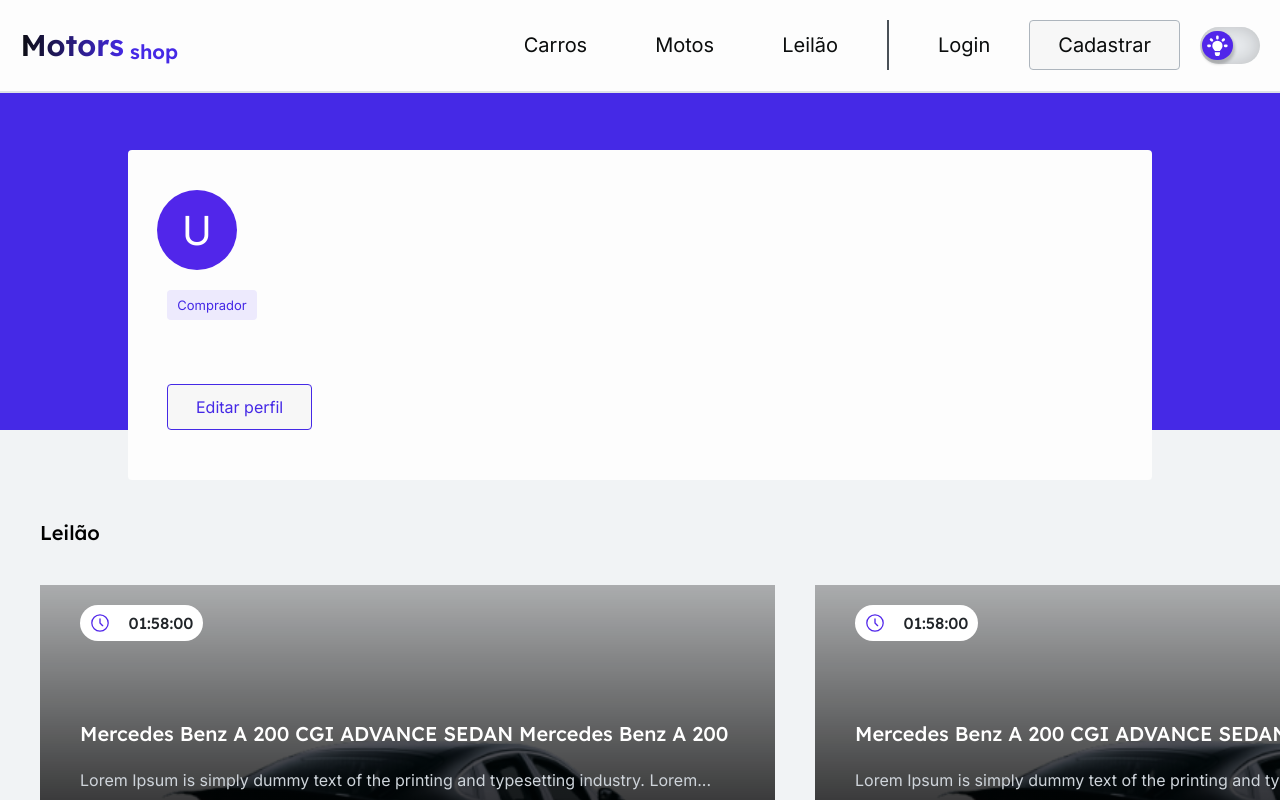
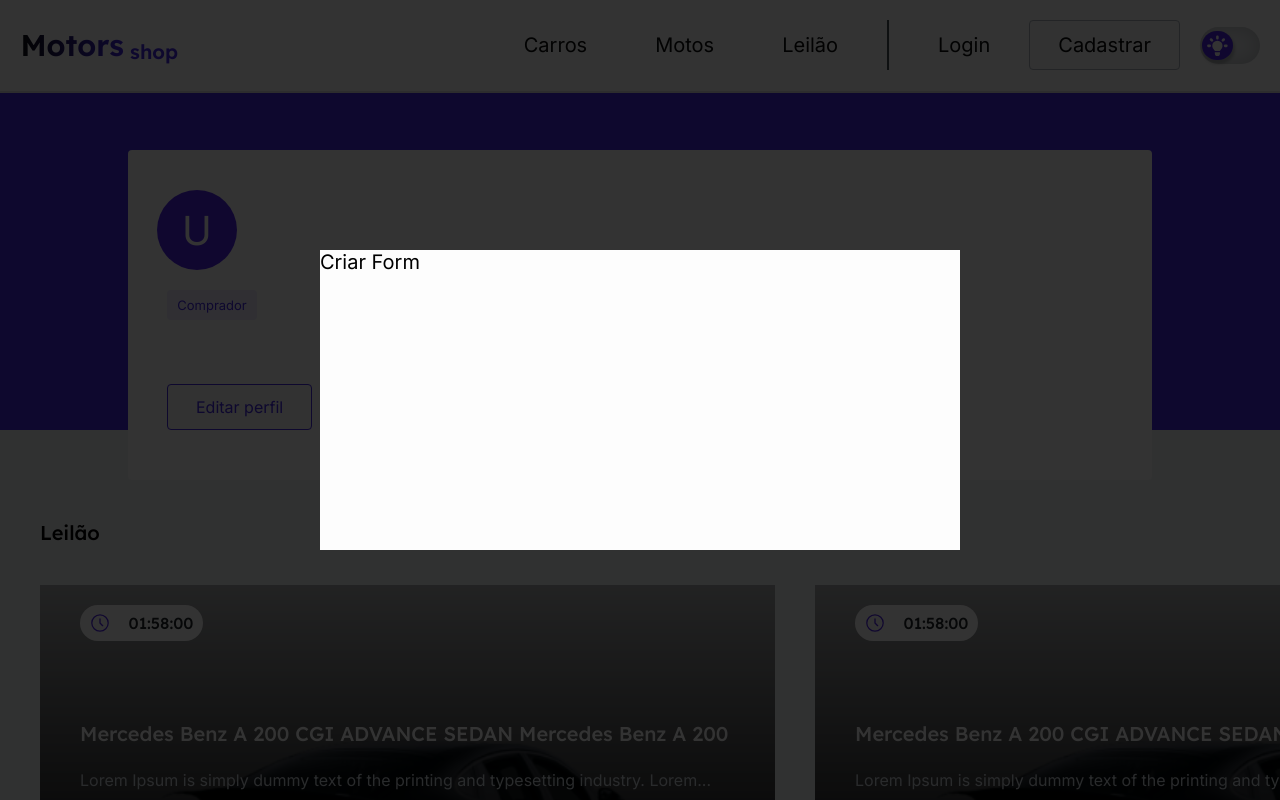
Before and after one commit to KA-17-Motors-Shop/group17, a React (Create React App) app: page /profile in a window 1280 px wide. Both pictures are taken after a click on the button "Editar perfil". Shown: the top 800 px of the page. Built offline with nearby package versions, Linux system fonts and the light colour scheme.

Commit message:
feat: implement modals-base to edit profile and create anounce

```diff
--- /dev/null
+++ b/src/components/Modal/CreateAnounce/index.tsx
@@ -0,0 +1,17 @@
+import React from "react";
+import Modal from "..";
+import { Container } from "./styles";
+interface IProps {
+  show: boolean;
+  handle: () => void;
+}
+
+const CreateAnounce: React.FC<IProps> = ({ handle, show }) => {
+  return (
+    <Modal show={show} close={handle} height={"15rem"}>
+      <Container>Criar Form</Container>
+    </Modal>
+  );
+};
+
+export default CreateAnounce;
--- /dev/null
+++ b/src/components/Modal/CreateAnounce/styles.ts
@@ -0,0 +1,9 @@
+import styled from "styled-components";
+
+export const Container = styled.div`
+  background-color: ${({ theme }) =>
+    theme.backgroundColors.secondaryBackground};
+
+  width: 100%;
+  height: 100%;
+`;
--- /dev/null
+++ b/src/components/Modal/EditProfile/index.tsx
@@ -0,0 +1,20 @@
+import React from "react";
+import Modal from "../index";
+import { Container } from "./styles";
+
+// import { Container } from './styles';
+
+interface IProps {
+  show: boolean;
+  handle: () => void;
+}
+
+const EditProfile: React.FC<IProps> = ({ handle, show }) => {
+  return (
+    <Modal show={show} close={handle} height={"15rem"}>
+      <Container>Criar Form</Container>
+    </Modal>
+  );
+};
+
+export default EditProfile;
--- /dev/null
+++ b/src/components/Modal/EditProfile/styles.ts
@@ -0,0 +1,9 @@
+import styled from "styled-components";
+
+export const Container = styled.div`
+  background-color: ${({ theme }) =>
+    theme.backgroundColors.secondaryBackground};
+
+  width: 100%;
+  height: 100%;
+`;
--- a/src/components/UserInfoBox/index.tsx
+++ b/src/components/UserInfoBox/index.tsx
@@ -12,12 +12,16 @@ interface IProps {
   userName: string;
   description: string;
   typeUser: boolean;
+  openProfileModal: () => void;
+  openAnounceModal: () => void;
 }
 
 const UserInfoBox: React.FC<IProps> = ({
   userName,
   description,
   typeUser,
+  openAnounceModal,
+  openProfileModal,
 }): JSX.Element => {
   const avatarLetters = (name: string = "Usuário") => {
     if (name.split(" ").length > 1) {
@@ -37,8 +41,14 @@ const UserInfoBox: React.FC<IProps> = ({
       </TopDiv>
       <p>{description}</p>
       <ButtonsContainer>
-        <ButtonPrimaryOutline>Editar perfil</ButtonPrimaryOutline>
-        {typeUser && <ButtonPrimaryOutline>Criar anúncio</ButtonPrimaryOutline>}
+        <ButtonPrimaryOutline onClick={openProfileModal}>
+          Editar perfil
+        </ButtonPrimaryOutline>
+        {typeUser && (
+          <ButtonPrimaryOutline onClick={openAnounceModal}>
+            Criar anúncio
+          </ButtonPrimaryOutline>
+        )}
       </ButtonsContainer>
     </UserInfoBoxContainer>
   );
--- a/src/pages/ProfileViewUser/index.tsx
+++ b/src/pages/ProfileViewUser/index.tsx
@@ -9,11 +9,16 @@ import { ProfileViewUserContainer, ProfileMain } from "./styles";
 import { useUser } from "../../Providers/User/login";
 import { useCallback, useEffect, useState } from "react";
 import { IUser } from "../../interfaces/user";
+import EditProfile from "../../components/Modal/EditProfile";
+import CreateAnounce from "../../components/Modal/CreateAnounce";
 
 const ProfileViewUser: React.FC = (): JSX.Element => {
   const { token, getUser } = useUser();
 
   const [user, setUser] = useState<IUser>({});
+
+  const [editProfileModal, setEditProfileModal] = useState(false);
+  const [createAnunceModal, setCreateAnunceModal] = useState(false);
 
   const handleAuth = useCallback(async () => {
     const user = await getUser(token as string);
@@ -25,6 +30,15 @@ const ProfileViewUser: React.FC = (): JSX.Element => {
   }, [handleAuth]);
 
   return (
+    <>
+      <EditProfile
+        show={editProfileModal}
+        handle={() => setEditProfileModal(false)}
+      />
+      <CreateAnounce
+        show={createAnunceModal}
+        handle={() => setCreateAnunceModal(false)}
+      />
       <ProfileViewUserContainer>
         <Header />
         <ProfileMain>
@@ -32,6 +46,8 @@ const ProfileViewUser: React.FC = (): JSX.Element => {
             description={user.description as string}
             userName={user.name as string}
             typeUser={user.isSeller as boolean}
+            openProfileModal={() => setEditProfileModal(true)}
+            openAnounceModal={() => setCreateAnunceModal(true)}
           />
           <AuctionList />
           <CarsList />
@@ -39,6 +55,7 @@ const ProfileViewUser: React.FC = (): JSX.Element => {
         </ProfileMain>
         <Footer />
       </ProfileViewUserContainer>
+    </>
   );
 };
 
```
Lines whose indentation alone changed are shown as unchanged.
